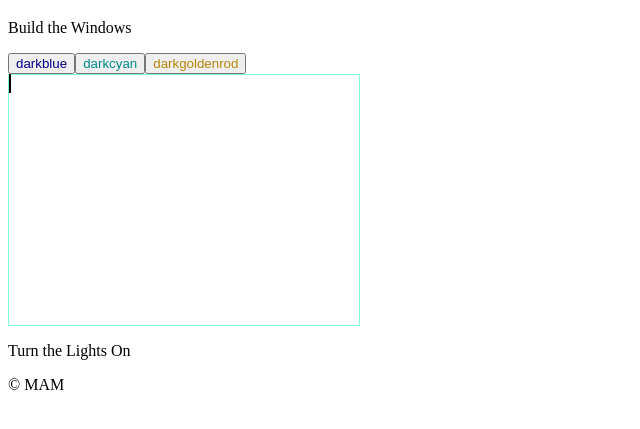
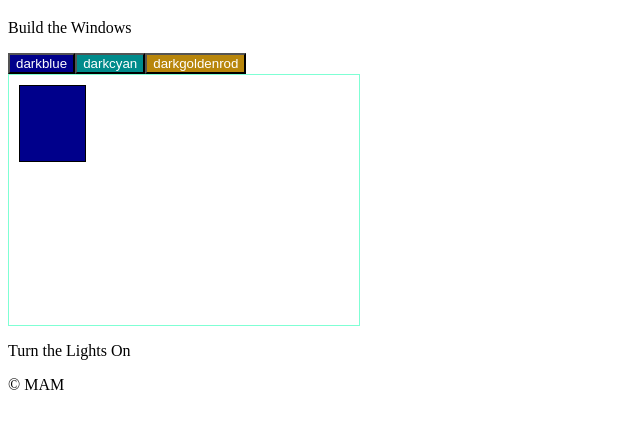
Before and after one commit to meganamarshall/House-Lights, a plain HTML site: page index.html in a window 1280 px wide. Both pictures are taken after a click on the button "darkblue". Shown: the part 61-490 px from the top of the page, without its empty margins (0-640 px from the left). Drawn offline with Linux system fonts and the light colour scheme.

Commit message:
adding first loop and function

```diff
--- a/main.css
+++ b/main.css
@@ -5,19 +5,26 @@
 }
 
 .window-pane {
-    height: 20px;
-    width: 15px;
+    height: 35px;
+    width: 25px;
     border: 1px solid black;
+    display: inline-block;
+    padding: 20px;
+    margin: 10px;
+
 }
 
 .darkgoldenrod {
-    color: darkgoldenrod;
+    background-color: darkgoldenrod;
+    color: white;
 }
 
 .darkcyan {
-    color: darkcyan;
+    background-color: darkcyan;
+    color: white;
 }
 
 .darkblue {
-    color: darkblue;
+    background-color: darkblue;
+    color: white;
 }
--- a/src/index.js
+++ b/src/index.js
@@ -1,5 +1,6 @@
 const windowButtonsNode = document.getElementById('window-buttons');
 const canvasNode = document.getElementById('canvas');
+const transformButtonsNode = document.getElementById('transform-buttons');
 
 const windows = [
     'darkblue',
@@ -15,7 +16,12 @@ for(let index = 0; index < windows.length; index++) {
     windowButtonNode.classList.add('window-button', window);
 
     windowButtonNode.addEventListener('click', function() {
-        paint(window);
+        // make a variable that equals the length of the string
+        // make a loop that limits the length to 8
+        const windowQuantity = document.querySelectorAll('.window-pane').length;
+        if(windowQuantity < 8) {
+            paint(window);
+        }
         console.log(window);
     });
 
@@ -30,3 +36,17 @@ function paint(window) {
     canvasNode.appendChild(windowPane);
 
 }
+
+for(let index = 0; index < windows.length; index++) {
+    let light = windows[index];
+    const transformButtonNode = document.createElement('button');
+    transformButtonNode.textContent = light;
+    transformButtonNode.value = light;
+    transformButtonNode.classList.add('transform-button', light);
+
+    transformButtonNode.addEventListener('click', function() {
+        transform(window);
+    });
+    transformButtonsNode.appendChild(transformButtonNode);
+    console.log(transformButtonNode);
+}
```
